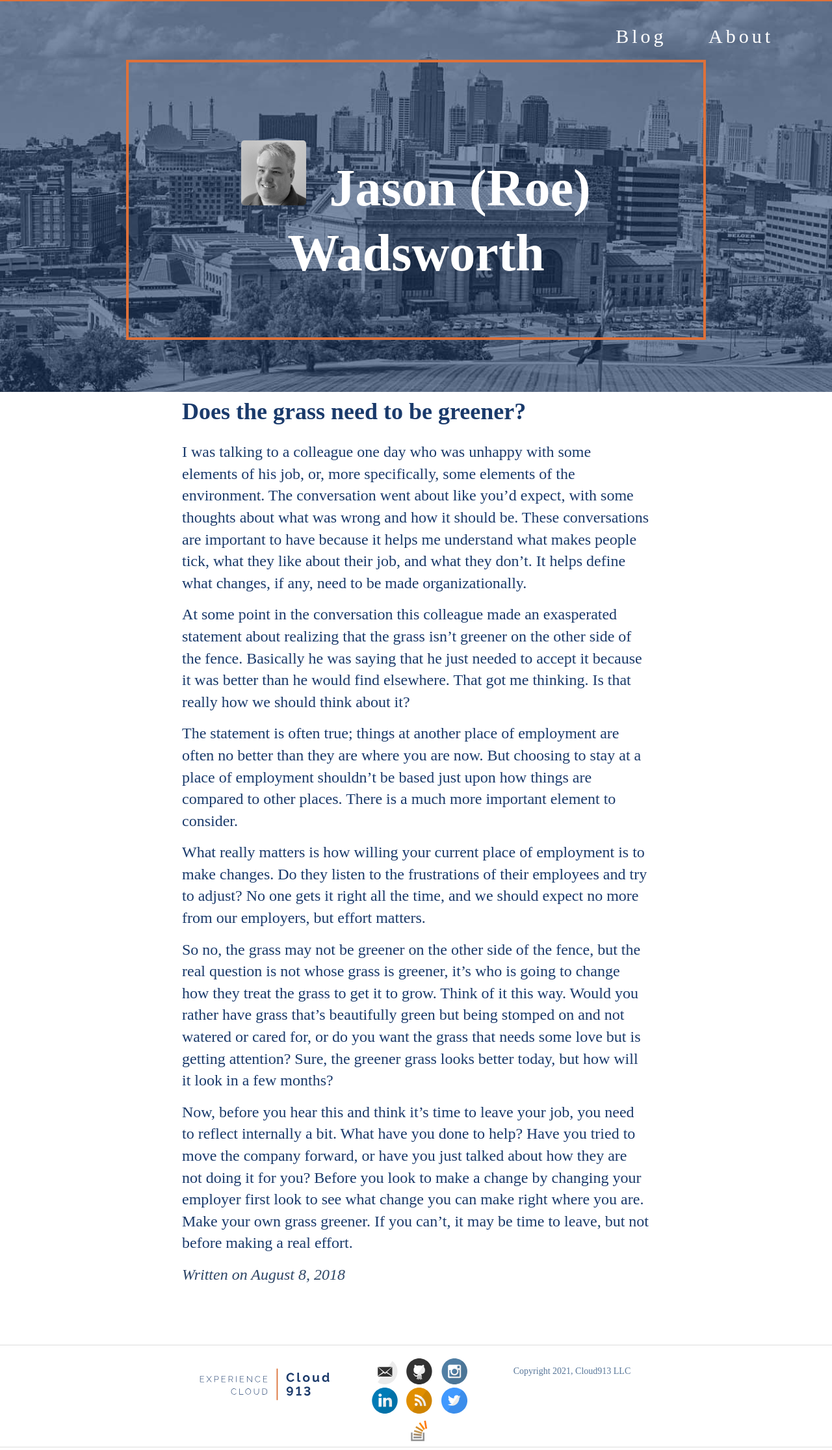
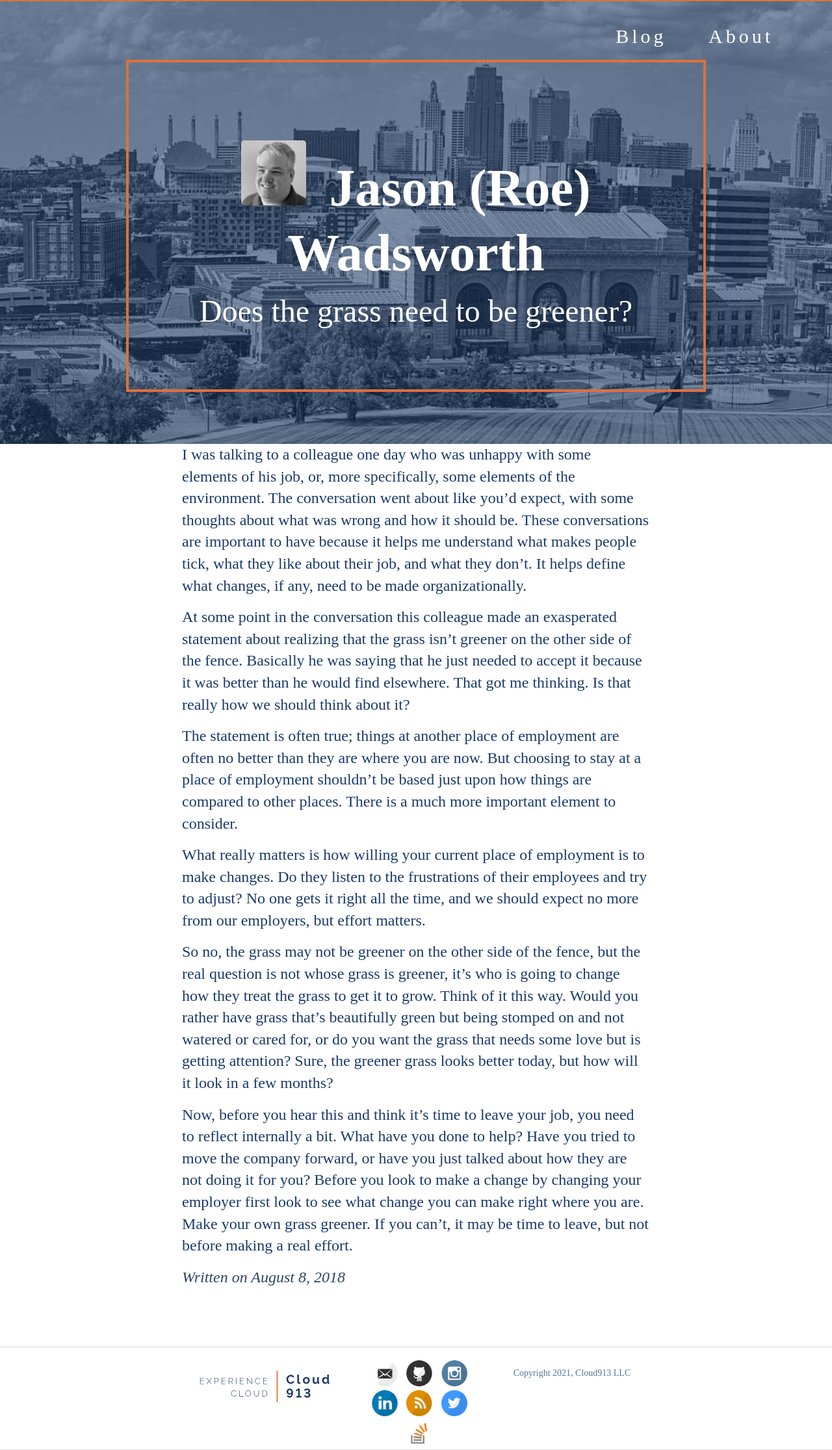
Before and after one commit to jasonwadsworth/jasonwadsworth.github.io, a Jekyll site: the page built from _posts/2018-08-08-does-the-grass-need-to-be-greener.md, in a window 1280 px wide. Shown: the whole page at 65% size. Built offline with Jekyll 4.4.1, drawn with Linux system fonts in a browser that asks for light colours; some web fonts are replaced.

Commit message:
Does this work?

```diff
--- a/_layouts/default.html
+++ b/_layouts/default.html
@@ -54,7 +54,7 @@
                             {{ site.name }}
                         </div>
                         <div class="text-center">
-                            {{ site.description }}
+                            {% if page.title %}{{ page.title }}{% else %}{{ site.description }}{% endif %}
                         </div>
                     </div>
                 </div>
--- a/_layouts/post.html
+++ b/_layouts/post.html
@@ -1,9 +1,8 @@
 ---
-layout: default-light
+layout: default
 ---
 
 <article class="post">
-    <h1>{{ page.title }}</h1>
 
     <div class="entry">
         {{ content }}
```
